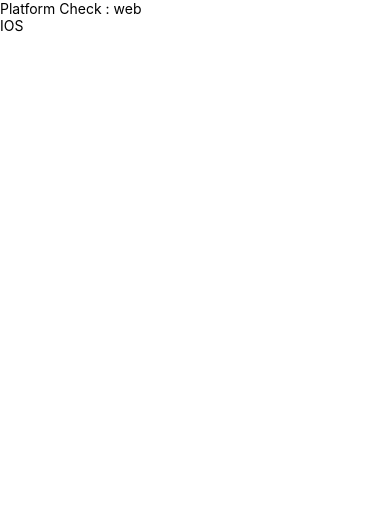
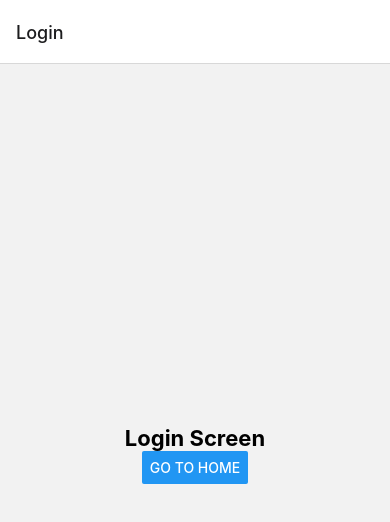
Before and after one commit to Hamxamsd/react-native-learning, a React Native app: screen /Login in a window 390 px wide. Shown: the top 522 px of the page. Built offline with nearby package versions, Linux system fonts and the light colour scheme.

Commit message:
Stack Navigation

```diff
--- a/App.js
+++ b/App.js
@@ -1,30 +1,22 @@
 import React from "react";
-import { View, StyleSheet, Platform, Text } from "react-native";
+import { NavigationContainer } from "@react-navigation/native";
+import { createNativeStackNavigator } from "@react-navigation/native-stack";
+import Home from "./Home";
+import Login from "./Login";
+
+const Stack = createNativeStackNavigator();
 
 const App = () => {
   return (
     <>
-      <View>
-        <Text>Platform Check : {Platform.OS}</Text>
-        {Platform.OS === "android" ? (
-          <Text style={styles.text}>
-            {JSON.stringify(Platform.constants.Brand)}
-          </Text>
-        ) : (
-          <Text>IOS</Text>
-        )}
-      </View>
+      <NavigationContainer>
+        <Stack.Navigator>
+          <Stack.Screen name="Login" component={Login} />
+          <Stack.Screen name="Home" component={Home} />
+        </Stack.Navigator>
+      </NavigationContainer>
     </>
   );
 };
 
 export default App;
-
-const styles = StyleSheet.create({
-  mainBox: {
-    flex: 1,
-  },
-  text: {
-    fontSize: 20,
-  },
-});
--- /dev/null
+++ b/Home.js
@@ -0,0 +1,12 @@
+import React from "react";
+import { View, Text, Button } from "react-native";
+
+const Home = () => {
+  return (
+    <View style={{ flex: 1, justifyContent: "center", alignItems: "center" }}>
+      <Text style={{ fontSize: 22, fontWeight: "bold" }}>Home Screen</Text>
+    </View>
+  );
+};
+
+export default Home;
--- /dev/null
+++ b/Login.js
@@ -0,0 +1,16 @@
+import React from "react";
+import { View, Text, Button } from "react-native";
+
+const Login = (props) => {
+  return (
+    <View style={{ flex: 1, justifyContent: "center", alignItems: "center" }}>
+      <Text style={{ fontSize: 22, fontWeight: "bold" }}>Login Screen</Text>
+      <Button
+        title="Go to Home"
+        onPress={() => props.navigation.navigate("Home")}
+      />
+    </View>
+  );
+};
+
+export default Login;
--- a/package.json
+++ b/package.json
@@ -9,10 +9,14 @@
     "web": "expo start --web"
   },
   "dependencies": {
+    "@react-navigation/native": "^6.1.16",
+    "@react-navigation/native-stack": "^6.9.25",
     "expo": "~50.0.8",
     "expo-status-bar": "~1.11.1",
     "react": "18.2.0",
-    "react-native": "0.73.4"
+    "react-native": "0.73.4",
+    "react-native-safe-area-context": "4.8.2",
+    "react-native-screens": "~3.29.0"
   },
   "devDependencies": {
     "@babel/core": "^7.20.0"
```
Also changed, not shown: 1 other file (tests, documents, lock files or other folders).
